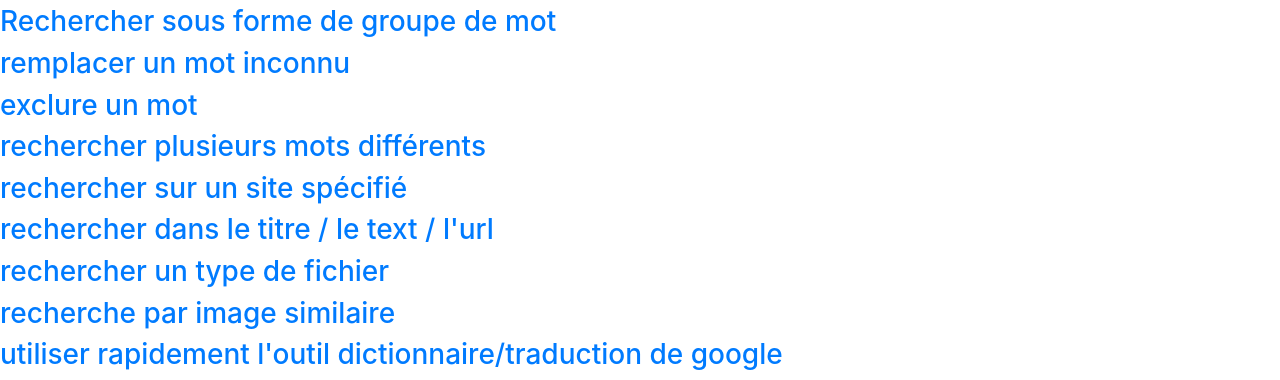
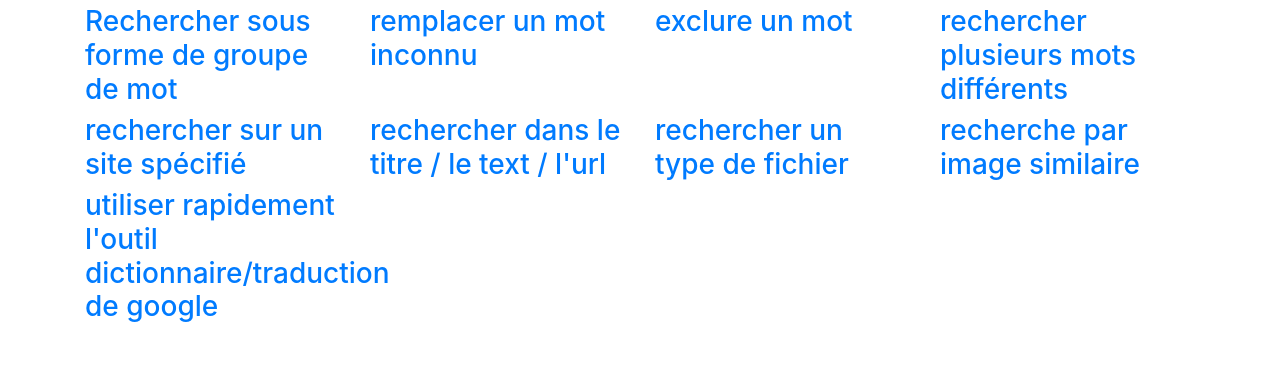
Before and after one commit to Nilecramm/tuto, a plain HTML site: page index.html in a window 1280 px wide. Shown: the part 666-1046 px from the top of the page. After the commit the page ends 998 px from the top, so only its background shows below. Drawn offline with nearby package versions, Linux system fonts and the light colour scheme.

Commit message:
quatrième
les liens réagissent à la différence de taille de l'écran maintenant

```diff
--- a/index.html
+++ b/index.html
@@ -11,15 +11,39 @@ MCw98/SFnGE8fJT3GXwEOngsV7Zt27NXFoaoApmYm81iuXoPkFOJwJ8ERdknLPMO" crossorigin="a
     <center><h1>Comment utiliser l'outil de recherche google comme un pro?</h1></center>
     <center><img src="img/google.webp" class="img-fluid" alt="image"></center>
     <h2>Sommaire:</h2>
-    <h3><a href="page1.html">Rechercher sous forme de groupe de mot</a></h3>
-    <h3><a href="page2.html">remplacer un mot inconnu</a></h3>
-    <h3><a href="page3.html">exclure un mot</a></h3>
-    <h3><a href="page4.html">rechercher plusieurs mots différents</a></h3>
-    <h3><a href="page5.html">rechercher sur un site spécifié</a></h3>
-    <h3><a href="page6.html">rechercher dans le titre / le text / l'url</a></h3>
-    <h3><a href="page7.html">rechercher un type de fichier</a></h3>
-    <h3><a href="page8.html">recherche par image similaire</a></h3>
-    <h3><a href="page9.html">utiliser rapidement l'outil dictionnaire/traduction de google</a></h3>
+
+
+
+
+
+
+
+
+
+    <div class="container">
+        <div class="row">
+        <div class="col-lg-3 col-md-6 col-xs-12"><h3><a href="page1.html">Rechercher sous forme de groupe de mot</a></h3></div>
+        <div class="col-lg-3 col-md-6 col-xs-12"><h3><a href="page2.html">remplacer un mot inconnu</a></h3></div>
+        <div class="col-lg-3 col-md-6 col-xs-12"><h3><a href="page3.html">exclure un mot</a></h3></div>
+        <div class="col-lg-3 col-md-6 col-xs-12"><h3><a href="page4.html">rechercher plusieurs mots différents</a></h3></div>
+        </div>
+       </div>
+       <div class="container">
+        <div class="row">
+        <div class="col-lg-3 col-md-6 col-xs-12"> <h3><a href="page5.html">rechercher sur un site spécifié</a></h3></div>
+        <div class="col-lg-3 col-md-6 col-xs-12"><h3><a href="page6.html">rechercher dans le titre / le text / l'url</a></h3></div>
+        <div class="col-lg-3 col-md-6 col-xs-12"><h3><a href="page7.html">rechercher un type de fichier</a></h3></div>
+        <div class="col-lg-3 col-md-6 col-xs-12"><h3><a href="page8.html">recherche par image similaire</a></h3></div>
+        </div>
+       </div>
+       <div class="container">
+        <div class="row">
+        <div class="col-lg-3 col-md-6 col-xs-12"><h3><a href="page9.html">utiliser rapidement l'outil dictionnaire/traduction de google</a></h3></div>
+        <div class="col-lg-3 col-md-6 col-xs-12"></div>
+        <div class="col-lg-3 col-md-6 col-xs-12"></div>
+        <div class="col-lg-3 col-md-6 col-xs-12"></div>
+        </div>
+       </div>
 
 
     <script src="https://code.jquery.com/jquery-3.3.1.slim.min.js" integrity="sha384-
```
Also changed, not shown: page1.html (+8 -4 lines).
